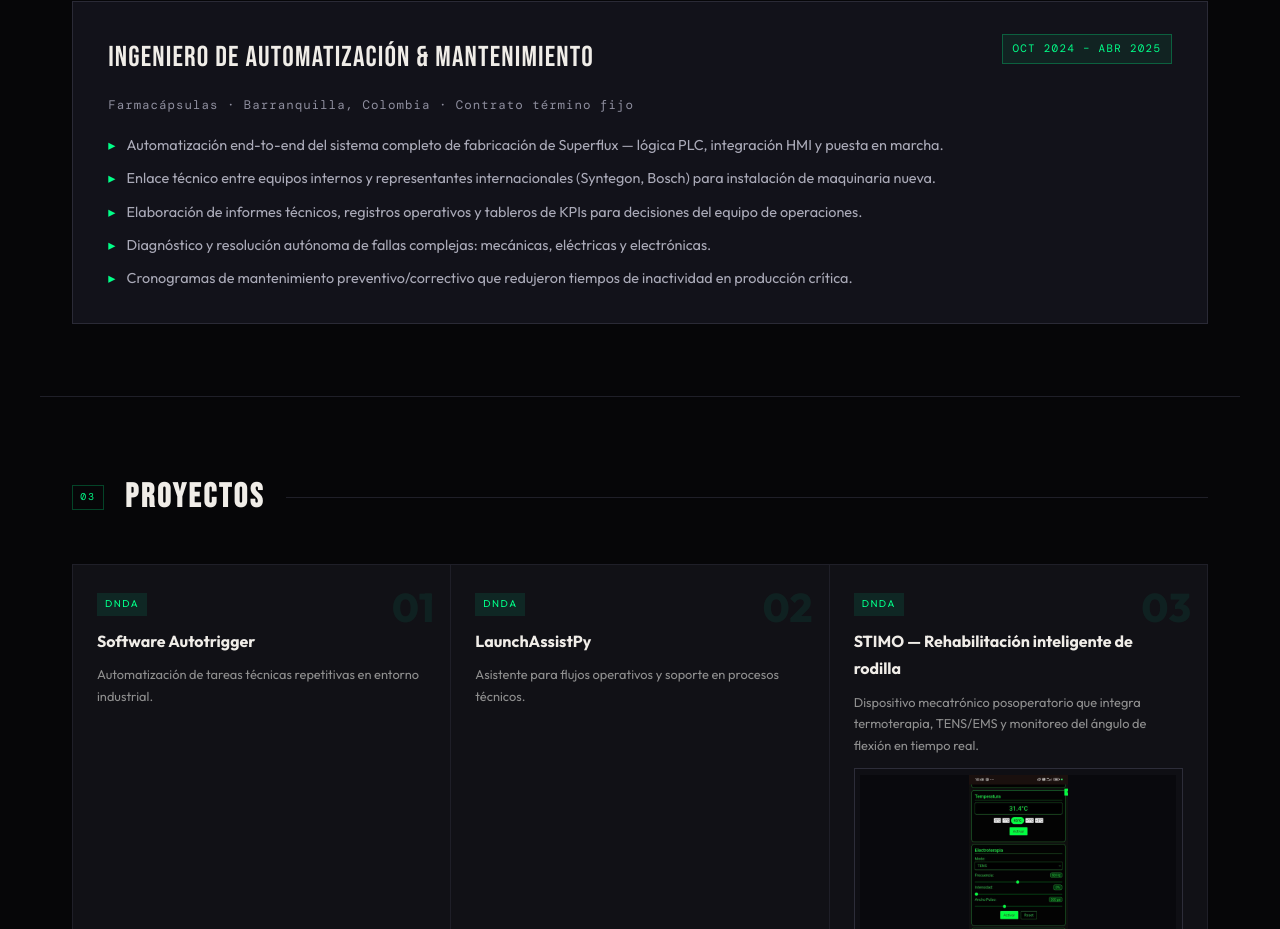
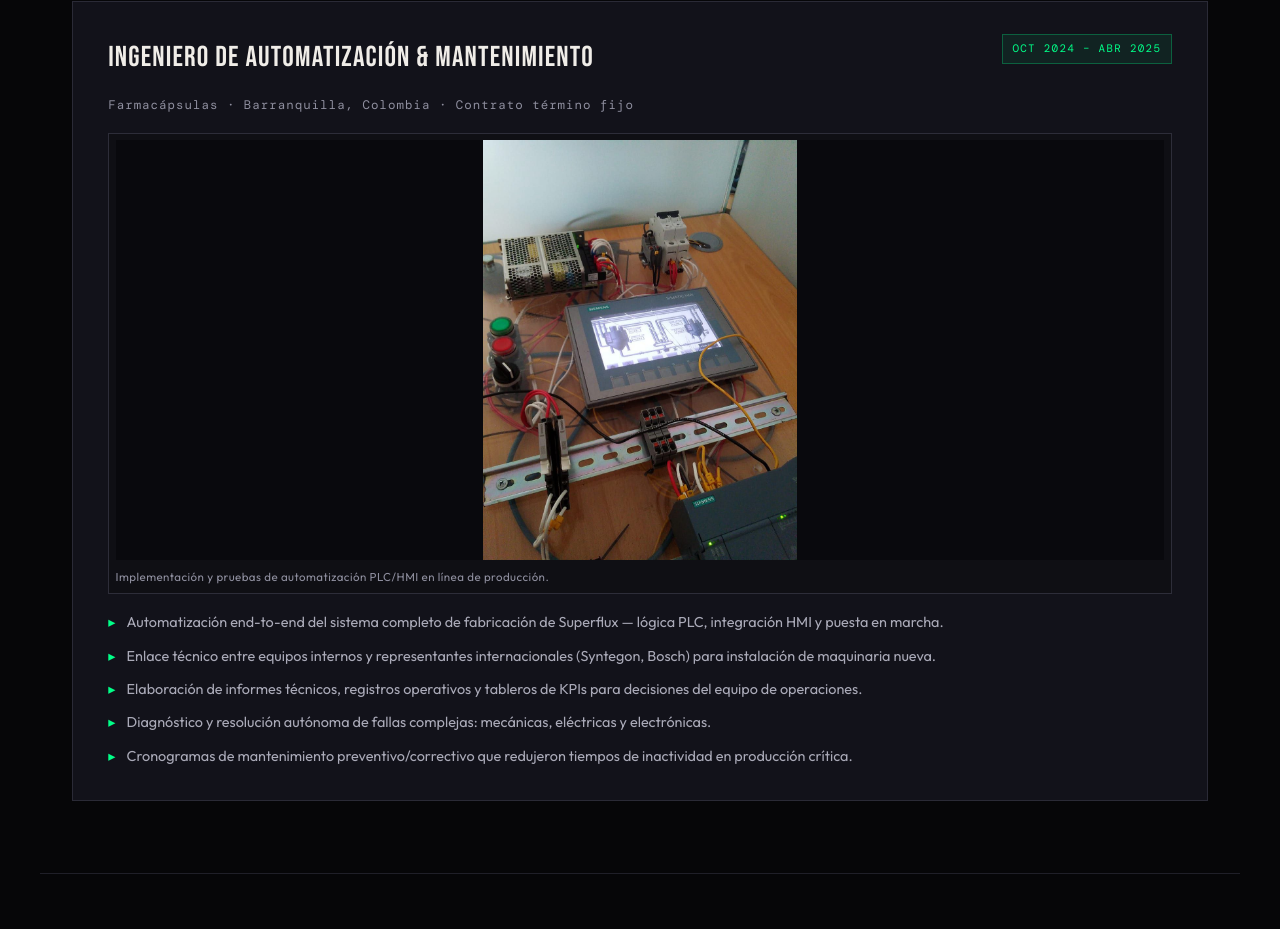
Before and after one commit to theo272004/mi-cv-web, a React (Vite) app: page / in a window 1280 px wide. Shown: the part 1820-2749 px from the top of the page. Built offline with nearby package versions, Linux system fonts and the light colour scheme.

Commit message:
Add Farmacapsulas experience photo to CV

```diff
--- a/src/App.css
+++ b/src/App.css
@@ -367,6 +367,25 @@ section { padding: 4.5rem 2rem; max-width: 1200px; margin: 0 auto; }
   margin-bottom: 1rem;
 }
 .exp-role { font-size: 1.8rem; font-family: 'Bebas Neue', sans-serif; letter-spacing: 0.04em; }
+.exp-photo {
+  margin: 0 0 1rem;
+  border: 1px solid #2d2d39;
+  background: #0f0f14;
+  padding: 0.4rem;
+}
+.exp-photo img {
+  width: 100%;
+  max-height: 420px;
+  object-fit: contain;
+  display: block;
+  background: #09090d;
+}
+.exp-photo figcaption {
+  margin-top: 0.45rem;
+  font-size: 0.72rem;
+  color: #8f8f9f;
+  letter-spacing: 0.04em;
+}
 .exp-bullets { list-style: none; display: grid; gap: 0.56rem; }
 .exp-bullets li { display: flex; gap: 0.7rem; font-size: 0.9rem; color: #aaaab8; }
 .exp-bullets li::before { content: '▸'; color: var(--accent); }
--- a/src/App.jsx
+++ b/src/App.jsx
@@ -210,6 +210,10 @@ function App() {
             <div className="exp-date">Oct 2024 – Abr 2025</div>
           </div>
           <div className="exp-company">Farmacápsulas · Barranquilla, Colombia · Contrato término fijo</div>
+          <figure className="exp-photo">
+            <img src="/img/experience/farmacapsulas-plc.jpg" alt="Tablero de automatización industrial en Farmacápsulas" loading="lazy" />
+            <figcaption>Implementación y pruebas de automatización PLC/HMI en línea de producción.</figcaption>
+          </figure>
           <ul className="exp-bullets">
             <li>Automatización end-to-end del sistema completo de fabricación de Superflux — lógica PLC, integración HMI y puesta en marcha.</li>
             <li>Enlace técnico entre equipos internos y representantes internacionales (Syntegon, Bosch) para instalación de maquinaria nueva.</li>
```
Also changed, not shown: public/img/experience/farmacapsulas-plc.jpg (added).
